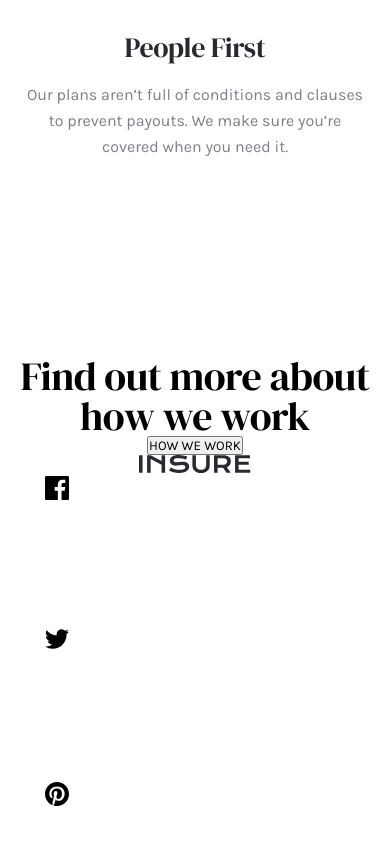
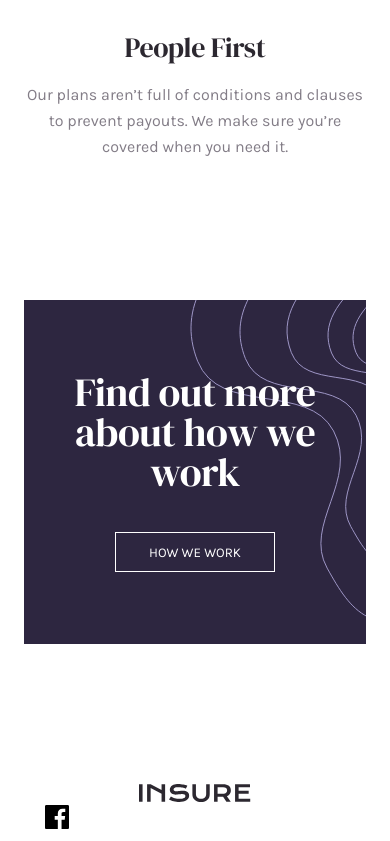
Before and after one commit to Galaxy159/Insure-Landing-Page, a React (Create React App) app: page / in a window 390 px wide. Shown: the part 2031-2872 px from the top of the page. Built offline with nearby package versions, Linux system fonts and the light colour scheme.

Commit message:
cta section - mobile

```diff
--- a/src/style/App.css
+++ b/src/style/App.css
@@ -204,7 +204,7 @@ button {
   margin-bottom: 8rem;
   color: #2c2830;
 }
-.features__item {
+.features__item:not(:last-child) {
   margin-bottom: 5.6rem;
 }
 .features__item--icon {
@@ -218,6 +218,25 @@ button {
   color: #837d87;
 }
 
+.cta {
+  background: url("../images/bg-pattern-how-we-work-mobile.svg") no-repeat, #2d2640;
+  background-position: top 0 right 0;
+  padding: 7.2rem 2.4rem;
+  margin-inline: 2.4rem;
+  margin-bottom: 14rem;
+}
+.cta__headline {
+  color: white;
+  margin-bottom: 4rem;
+}
+.cta__btn {
+  background-color: transparent;
+  color: white;
+  border: 1px solid white;
+  width: 16rem;
+  height: 4rem;
+}
+
 .attribution {
   font-size: 11px;
   text-align: center;
--- a/src/style/scss/_cta.scss
+++ b/src/style/scss/_cta.scss
@@ -0,0 +1,19 @@
+.cta {
+  background: url("../images/bg-pattern-how-we-work-mobile.svg") no-repeat,
+    $color--primary-violet;
+  background-position: top 0 right 0;
+  padding: 7.2rem 2.4rem;
+  margin-inline: $mar-200;
+  margin-bottom: 14rem;
+  &__headline {
+    color: white;
+    margin-bottom: 4rem;
+  }
+  &__btn {
+    background-color: transparent;
+    color: white;
+    border: 1px solid white;
+    width: 16rem;
+    height: 4rem;
+  }
+}
--- a/src/style/scss/_features.scss
+++ b/src/style/scss/_features.scss
@@ -12,7 +12,9 @@
     color: #2c2830;
   }
   &__item {
-    margin-bottom: $mar-400;
+    &:not(:last-child) {
+      margin-bottom: $mar-400;
+    }
     &--icon {
       margin-bottom: $mar-300;
     }
```
Also changed, not shown: 1 other file (tests, documents, lock files or other folders).
